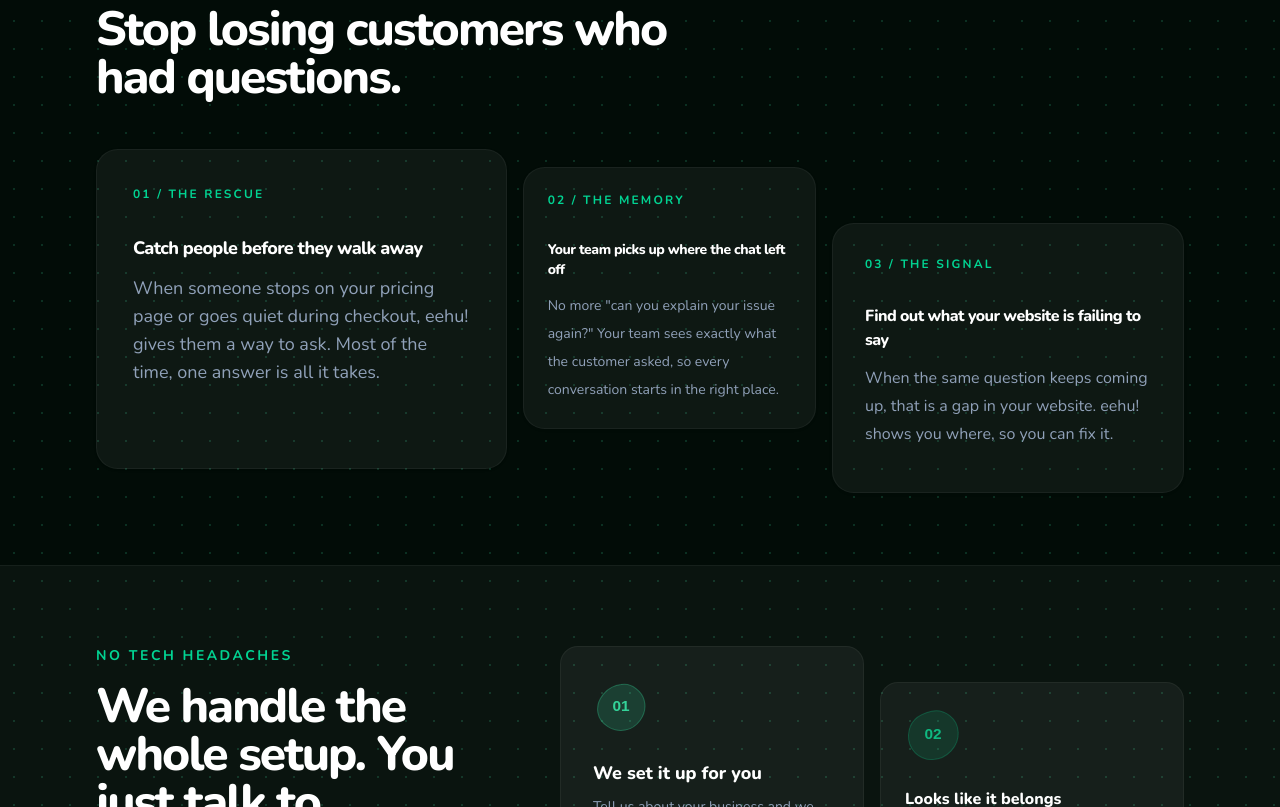
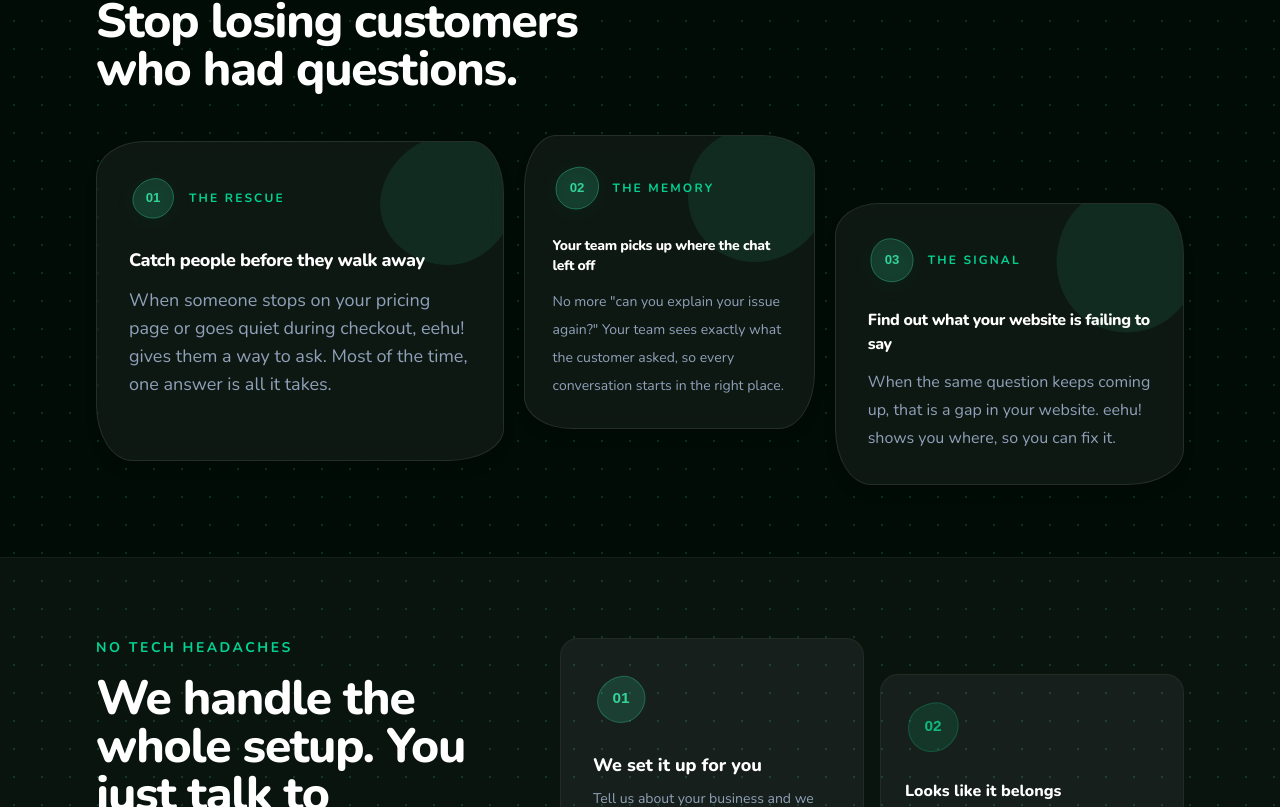
Before and after one commit to gigscode/eehu_chatbot, a Next.js app: page / in a window 1280 px wide. Shown: the part 833-1640 px from the top of the page. Built offline with nearby package versions, Linux system fonts and the light colour scheme.

Commit message:
reviewed mobile device menu

```diff
--- a/app/page.tsx
+++ b/app/page.tsx
@@ -6,6 +6,7 @@ import {
   ArrowRight,
   CheckCheck,
   Ellipsis,
+  Menu,
   MessageCircle,
   Paperclip,
   Send,
@@ -423,28 +424,161 @@ function ChatWidget({ isOpen, setIsOpen }: { isOpen: boolean; setIsOpen: React.D
 
 function Nav({ chatOpen, onOpenChat }: { chatOpen: boolean; onOpenChat: () => void }) {
   const [scrolled, setScrolled] = useState(false)
+  const [menuOpen, setMenuOpen] = useState(false)
+
   useEffect(() => {
     const onScroll = () => setScrolled(window.scrollY > 12)
     window.addEventListener('scroll', onScroll, { passive: true })
     return () => window.removeEventListener('scroll', onScroll)
   }, [])
+
+  // Lock body scroll when full-page mobile menu is open
+  useEffect(() => {
+    if (menuOpen) {
+      document.body.style.overflow = 'hidden'
+    } else {
+      document.body.style.overflow = ''
+    }
+    return () => {
+      document.body.style.overflow = ''
+    }
+  }, [menuOpen])
+
   return (
-    <nav className={`sticky top-0 z-50 w-full transition-all duration-300 ${chatOpen ? 'max-sm:hidden' : ''} ${scrolled ? 'border-b border-white/8 bg-[#020c07]/80 backdrop-blur-md' : ''}`}>
-      <div className="mx-auto flex max-w-6xl items-center justify-between px-6 py-6 lg:px-8">
+    <>
+      <nav className={`sticky top-0 z-40 w-full transition-all duration-300 ${chatOpen ? 'max-sm:hidden' : ''} ${scrolled ? 'border-b border-white/8 bg-[#020c07]/90 backdrop-blur-md shadow-lg shadow-black/20' : 'bg-transparent'}`}>
+        <div className="mx-auto flex max-w-6xl items-center justify-between px-6 py-4 sm:py-5 lg:px-8">
           <div className="flex items-center gap-1.5">
             <BrandMark />
             <span className="font-baloo2 text-3xl font-extrabold text-emerald-400">eehu!</span>
           </div>
+
+          {/* Desktop navigation */}
           <div className="hidden items-center gap-8 text-sm font-medium text-slate-400 md:flex">
             <a href="#features" className="transition hover:text-emerald-400">Features</a>
             <a href="#benefits" className="transition hover:text-emerald-400">For businesses</a>
             <a href="#install" className="transition hover:text-emerald-400">Install</a>
           </div>
-        <button type="button" onClick={onOpenChat} className="hidden items-center gap-2 rounded-full bg-emerald-500 px-4 py-2.5 text-sm font-semibold text-white shadow-lg shadow-emerald-500/25 transition hover:bg-emerald-400 sm:flex">
+
+          <div className="hidden md:flex">
+            <button type="button" onClick={onOpenChat} className="inline-flex items-center gap-2 rounded-full bg-emerald-500 px-4 py-2.5 text-sm font-semibold text-white shadow-lg shadow-emerald-500/25 transition hover:bg-emerald-400">
               Try the demo <ArrowRight className="size-4" />
             </button>
           </div>
+
+          {/* Mobile controls */}
+          <div className="flex items-center gap-2 md:hidden">
+            <button
+              type="button"
+              onClick={onOpenChat}
+              className="flex items-center gap-1.5 rounded-full border border-emerald-500/30 bg-emerald-500/15 px-3 py-1.5 text-xs font-bold text-emerald-400 transition hover:bg-emerald-500/25 active:scale-95"
+            >
+              <MessageCircle className="size-3.5" />
+              <span>Demo</span>
+            </button>
+
+            {/* Custom 4-dots-in-a-box toggle */}
+            <button
+              type="button"
+              onClick={() => setMenuOpen((o) => !o)}
+              className="flex size-10 items-center justify-center rounded-xl border border-white/10 bg-white/5 text-slate-300 transition hover:border-emerald-500/30 hover:bg-white/10 hover:text-white active:scale-95"
+              aria-label={menuOpen ? 'Close navigation menu' : 'Open navigation menu'}
+              aria-expanded={menuOpen}
+            >
+              {menuOpen ? (
+                <X className="size-5 text-white" />
+              ) : (
+                <div className="grid size-4 grid-cols-2 place-items-center gap-1" aria-hidden="true">
+                  <span className="size-1 rounded-full bg-emerald-400" />
+                  <span className="size-1 rounded-full bg-slate-400" />
+                  <span className="size-1 rounded-full bg-slate-400" />
+                  <span className="size-1 rounded-full bg-emerald-400" />
+                </div>
+              )}
+            </button>
+          </div>
+        </div>
       </nav>
+
+      {/* Full-screen immersive mobile menu overlay */}
+      {menuOpen && (
+        <div
+          role="dialog"
+          aria-modal="true"
+          aria-label="Site navigation"
+          className="fixed inset-0 z-50 flex flex-col justify-between bg-[#020c07]/98 px-6 py-6 backdrop-blur-2xl md:hidden animate-[fade-up_200ms_ease-out]"
+        >
+          {/* Top header bar */}
+          <div className="flex items-center justify-between border-b border-white/8 pb-4">
+            <div className="flex items-center gap-2">
+              <BrandMark small />
+              <span className="font-baloo2 text-2xl font-extrabold text-emerald-400">eehu!</span>
+            </div>
+            <button
+              type="button"
+              onClick={() => setMenuOpen(false)}
+              className="flex size-10 items-center justify-center rounded-xl border border-white/10 bg-white/5 text-slate-300 transition hover:border-white/20 hover:text-white"
+              aria-label="Close menu"
+            >
+              <X className="size-5" />
+            </button>
+          </div>
+
+          {/* Big bold editorial navigation items */}
+          <div className="my-auto flex flex-col gap-6 py-6">
+            {[
+              { href: '#features', label: 'Features', num: '01' },
+              { href: '#benefits', label: 'For businesses', num: '02' },
+              { href: '#install', label: 'Install', num: '03' },
+            ].map((item) => (
+              <a
+                key={item.href}
+                href={item.href}
+                onClick={() => setMenuOpen(false)}
+                className="group flex items-baseline justify-between py-1 transition"
+              >
+                <span className="font-baloo2 text-4xl font-extrabold tracking-tight text-white transition group-hover:text-emerald-400">
+                  {item.label}
+                </span>
+                <span className="text-xs font-mono font-bold text-emerald-500/60 transition group-hover:text-emerald-400">
+                  {item.num}
+                </span>
+              </a>
+            ))}
+
+            <a
+              href="https://wa.me/2347031098097?text=Hi%2C%20I%20would%20like%20to%20speak%20with%20someone%20from%20the%20eehu!%20team."
+              target="_blank"
+              rel="noopener noreferrer"
+              onClick={() => setMenuOpen(false)}
+              className="group flex items-center justify-between border-t border-white/8 pt-6 transition"
+            >
+              <span className="font-baloo2 text-2xl font-bold text-emerald-400 transition group-hover:text-emerald-300">
+                Chat on WhatsApp
+              </span>
+              <ArrowRight className="size-5 text-emerald-400 transition group-hover:translate-x-1" />
+            </a>
+          </div>
+
+          {/* Bottom prominent CTA */}
+          <div className="border-t border-white/8 pt-4">
+            <button
+              type="button"
+              onClick={() => {
+                setMenuOpen(false)
+                onOpenChat()
+              }}
+              className="flex w-full items-center justify-center gap-2.5 rounded-2xl bg-emerald-500 py-4 text-base font-bold text-white shadow-xl shadow-emerald-500/25 transition hover:bg-emerald-400 active:scale-98"
+            >
+              <MessageCircle className="size-5" /> Start a conversation
+            </button>
+            <p className="mt-3 text-center text-xs text-slate-500">
+              Live customer support chat for your existing website.
+            </p>
+          </div>
+        </div>
+      )}
+    </>
   )
 }
 
@@ -457,7 +591,7 @@ function HeroMock() {
   }, [])
   return (
     <div
-      className="relative min-h-[410px] rounded-[2rem] border border-white/10 bg-white/5 p-5 shadow-2xl shadow-black/40 backdrop-blur-sm sm:p-8"
+      className="relative min-h-102.5 rounded-[2rem] border border-white/10 bg-white/5 p-5 shadow-2xl shadow-black/40 backdrop-blur-sm sm:p-8"
       style={{ animation: 'slide-in-right 0.7s cubic-bezier(0.22,1,0.36,1) 0.3s both, float 6s ease-in-out 1.2s infinite' }}
     >
       <div className="absolute inset-6 rounded-[1.5rem] border border-white/5 bg-white/5" />
@@ -513,12 +647,59 @@ function HeroMock() {
   )
 }
 
-function FeatureCard({ index, title, children, className = '' }: { index: string; title: string; children: string; className?: string }) {
+function FeatureCard({
+  num,
+  label,
+  title,
+  children,
+  blobPath,
+  borderRadius,
+  className = '',
+}: {
+  num: string
+  label: string
+  title: string
+  children: string
+  blobPath: string
+  borderRadius: string
+  className?: string
+}) {
   return (
-    <article className={`rounded-[1.35rem] border border-white/5 bg-white/5 shadow-sm transition duration-200 hover:-translate-y-1 hover:border-emerald-500/20 hover:bg-white/7 hover:shadow-xl hover:shadow-emerald-900/20 ${className}`}>
-      <p className="text-xs font-bold uppercase tracking-[0.18em] text-emerald-400">{index}</p>
-      <h3 className="mt-8 font-extrabold -tracking-[0.035em] text-white">{title}</h3>
+    <article
+      style={{
+        borderRadius,
+        transition: 'transform 0.4s cubic-bezier(0.22, 1, 0.36, 1), box-shadow 0.4s ease, border-color 0.4s ease, background-color 0.4s ease',
+      }}
+      className={`group relative overflow-hidden border border-white/10 bg-white/5 shadow-lg backdrop-blur-sm hover:-translate-y-2 hover:border-emerald-500/30 hover:bg-white/8 hover:shadow-2xl hover:shadow-emerald-950/50 ${className}`}
+    >
+      {/* Background organic blob watermark */}
+      <svg
+        viewBox="0 0 80 80"
+        className="pointer-events-none absolute -right-6 -top-6 size-40 opacity-10 transition-opacity duration-300 group-hover:opacity-20"
+        aria-hidden="true"
+      >
+        <path d={blobPath} fill="rgb(52,211,153)" />
+      </svg>
+
+      <div className="relative z-10 flex h-full flex-col justify-between">
+        <div>
+          <div className="flex items-center gap-3">
+            <svg viewBox="0 0 80 80" className="size-12 shrink-0 drop-shadow-[0_4px_10px_rgba(16,185,129,0.2)]" aria-hidden="true">
+              <path d={blobPath} fill="rgba(52,211,153,0.18)" />
+              <path d={blobPath} fill="none" stroke="rgba(52,211,153,0.45)" strokeWidth="1.5" />
+              <text x="40" y="47" textAnchor="middle" fontSize="22" fontWeight="800" fill="rgb(52,211,153)" fontFamily="sans-serif">
+                {num}
+              </text>
+            </svg>
+            <span className="text-xs font-bold uppercase tracking-[0.18em] text-emerald-400">
+              {label}
+            </span>
+          </div>
+
+          <h3 className="mt-6 font-extrabold tracking-tight text-white">{title}</h3>
           <p className="mt-3 leading-7 text-slate-400">{children}</p>
+        </div>
+      </div>
     </article>
   )
 }
@@ -526,7 +707,7 @@ function FeatureCard({ index, title, children, className = '' }: { index: string
 export default function Page() {
   const [chatOpen, setChatOpen] = useState(true)
   return (
-    <main className="bg-dot-grid min-h-screen overflow-hidden text-white">
+    <main className="bg-dot-grid min-h-screen overflow-x-clip text-white">
       <div className="pointer-events-none fixed inset-0 bg-[radial-gradient(ellipse_80%_50%_at_50%_-10%,rgba(52,211,153,0.12),transparent_70%)]" />
 
       <Nav chatOpen={chatOpen} onOpenChat={() => { setChatOpen(true); setTimeout(() => document.querySelector<HTMLTextAreaElement>('textarea[aria-label="Message"]')?.focus(), 100) }} />
@@ -535,7 +716,7 @@ export default function Page() {
       <section className="relative mx-auto grid max-w-6xl gap-14 px-6 pb-24 pt-12 lg:grid-cols-[1fr_0.9fr] lg:items-center lg:px-8 lg:pb-32 lg:pt-20">
         <div className="absolute -left-32 top-0 size-125 rounded-full bg-emerald-500/10 blur-3xl" />
         <div className="relative" style={{ animation: 'fade-up 0.6s cubic-bezier(0.22,1,0.36,1) both' }}>
-          <h1 className="max-w-2xl text-5xl font-extrabold leading-[1.02] -tracking-[0.05em] text-white sm:text-6xl lg:text-7xl">
+          <h1 className="max-w-2xl text-5xl font-extrabold leading-[1.02] tracking-tighter text-white sm:text-6xl lg:text-7xl">
             We add live chat to your <span className="text-emerald-400">existing website.</span>
           </h1>
           <p className="mt-7 max-w-xl text-xl leading-9 text-slate-300" style={{ animation: 'fade-up 0.6s cubic-bezier(0.22,1,0.36,1) 0.12s both' }}>
@@ -563,12 +744,39 @@ export default function Page() {
       <section id="features" className="mx-auto max-w-6xl px-6 pb-24 lg:px-8">
         <div className="mb-12 max-w-xl">
           <p className="text-sm font-bold uppercase tracking-[0.18em] text-emerald-400">What eehu! does for your business</p>
-          <h2 className="mt-4 text-4xl font-extrabold -tracking-[0.04em] text-white sm:text-5xl">Stop losing customers who had questions.</h2>
+          <h2 className="mt-4 text-4xl font-extrabold tracking-tight text-white sm:text-5xl">Stop losing customers who had questions.</h2>
         </div>
-        <div className="grid items-end gap-4 md:grid-cols-[1.4fr_1fr_1.2fr]">
-          <FeatureCard index="01 / The rescue" title="Catch people before they walk away" className="p-9 text-lg min-h-70 md:min-h-80">When someone stops on your pricing page or goes quiet during checkout, eehu! gives them a way to ask. Most of the time, one answer is all it takes.</FeatureCard>
-          <FeatureCard index="02 / The memory" title="Your team picks up where the chat left off" className="p-6 text-sm min-h-55 md:-translate-y-10">No more "can you explain your issue again?" Your team sees exactly what the customer asked, so every conversation starts in the right place.</FeatureCard>
-          <FeatureCard index="03 / The signal" title="Find out what your website is failing to say" className="p-8 text-base min-h-[250px] md:translate-y-6 md:min-h-[270px]">When the same question keeps coming up, that is a gap in your website. eehu! shows you where, so you can fix it.</FeatureCard>
+        <div className="grid items-end gap-5 md:grid-cols-[1.4fr_1fr_1.2fr]">
+          <FeatureCard
+            num="01"
+            label="The rescue"
+            title="Catch people before they walk away"
+            blobPath="M40 8 C55 5, 72 18, 74 35 C76 52, 63 70, 46 73 C29 76, 10 65, 7 48 C4 31, 18 11, 40 8Z"
+            borderRadius="48px 32px 56px 36px / 36px 52px 32px 56px"
+            className="p-8 text-lg min-h-70 md:min-h-80"
+          >
+            When someone stops on your pricing page or goes quiet during checkout, eehu! gives them a way to ask. Most of the time, one answer is all it takes.
+          </FeatureCard>
+          <FeatureCard
+            num="02"
+            label="The memory"
+            title="Your team picks up where the chat left off"
+            blobPath="M38 6 C56 2, 75 16, 76 36 C77 56, 60 74, 40 75 C20 76, 4 60, 5 40 C6 20, 20 10, 38 6Z"
+            borderRadius="32px 52px 36px 48px / 52px 36px 56px 32px"
+            className="p-7 text-sm min-h-55 md:-translate-y-8"
+          >
+            No more "can you explain your issue again?" Your team sees exactly what the customer asked, so every conversation starts in the right place.
+          </FeatureCard>
+          <FeatureCard
+            num="03"
+            label="The signal"
+            title="Find out what your website is failing to say"
+            blobPath="M42 5 C62 8, 77 24, 75 44 C73 64, 56 78, 36 76 C16 74, 3 57, 5 37 C7 17, 22 2, 42 5Z"
+            borderRadius="44px 32px 56px 36px / 32px 52px 36px 56px"
+            className="p-8 text-base min-h-62.5 md:translate-y-6 md:min-h-67.5"
+          >
+            When the same question keeps coming up, that is a gap in your website. eehu! shows you where, so you can fix it.
+          </FeatureCard>
         </div>
       </section>
 
@@ -577,7 +785,7 @@ export default function Page() {
         <div className="mx-auto grid max-w-6xl gap-12 px-6 py-20 lg:grid-cols-[0.8fr_1.2fr] lg:px-8">
           <div>
             <p className="text-sm font-bold uppercase tracking-[0.18em] text-emerald-400">No tech headaches</p>
-            <h2 className="mt-4 text-4xl font-extrabold -tracking-[0.04em] text-white sm:text-5xl">We handle the whole setup. You just talk to customers.</h2>
+            <h2 className="mt-4 text-4xl font-extrabold tracking-tight text-white sm:text-5xl">We handle the whole setup. You just talk to customers.</h2>
             <p className="mt-5 max-w-md text-lg leading-8 text-slate-400">You do not need to change your website, hire a developer, or learn new software. We add the chat to your site and you are ready to go.</p>
           </div>
           <div className="grid items-end gap-4 sm:grid-cols-2">
@@ -599,7 +807,7 @@ export default function Page() {
               <h3 className="mt-6 text-base font-extrabold text-white">Looks like it belongs</h3>
               <p className="mt-2 text-sm leading-6 text-slate-400">The chat uses your brand colours and voice. Customers will not know it was added by a third party.</p>
             </div>
-            <div className="rounded-2xl border border-white/5 bg-white/5 p-6 min-h-[190px] sm:-translate-y-3 transition duration-200 hover:-translate-y-1 hover:border-emerald-500/20 hover:bg-white/7">
+            <div className="rounded-2xl border border-white/5 bg-white/5 p-6 min-h-47.5 sm:-translate-y-3 transition duration-200 hover:-translate-y-1 hover:border-emerald-500/20 hover:bg-white/7">
               <svg viewBox="0 0 80 80" className="size-14" aria-hidden="true">
                 <path d="M42 5 C62 8, 77 24, 75 44 C73 64, 56 78, 36 76 C16 74, 3 57, 5 37 C7 17, 22 2, 42 5Z" fill="rgba(5,150,105,0.18)" />
                 <path d="M42 5 C62 8, 77 24, 75 44 C73 64, 56 78, 36 76 C16 74, 3 57, 5 37 C7 17, 22 2, 42 5Z" fill="none" stroke="rgba(5,150,105,0.35)" strokeWidth="1.5" />
@@ -624,7 +832,7 @@ export default function Page() {
       {/* CTA */}
       <section id="install" className="mx-auto max-w-6xl px-6 py-20 text-center lg:px-8">
         <div className="mx-auto max-w-2xl rounded-[2rem] border border-emerald-500/20 bg-emerald-500/5 px-6 py-14 shadow-2xl shadow-emerald-900/20 sm:px-12">
-          <h2 className="text-4xl font-extrabold -tracking-[0.04em] text-white sm:text-5xl">Ready to talk to more of your customers?</h2>
+          <h2 className="text-4xl font-extrabold tracking-tight text-white sm:text-5xl">Ready to talk to more of your customers?</h2>
           <p className="mx-auto mt-5 max-w-lg text-lg leading-8 text-slate-300">Try the chat in the corner. That is exactly what your visitors will see on your site.</p>
           <button type="button" onClick={() => { setChatOpen(true); setTimeout(() => document.querySelector<HTMLTextAreaElement>('textarea[aria-label="Message"]')?.focus(), 100) }} className="mt-8 inline-flex items-center gap-2 rounded-full bg-emerald-500 px-6 py-3.5 text-base font-semibold text-white shadow-xl shadow-emerald-500/25 transition hover:bg-emerald-400">
             Start a conversation <ArrowRight className="size-4" />
```
Also changed, not shown: 1 other file (tests, documents, lock files or other folders). Lines whose indentation alone changed are shown as unchanged.
